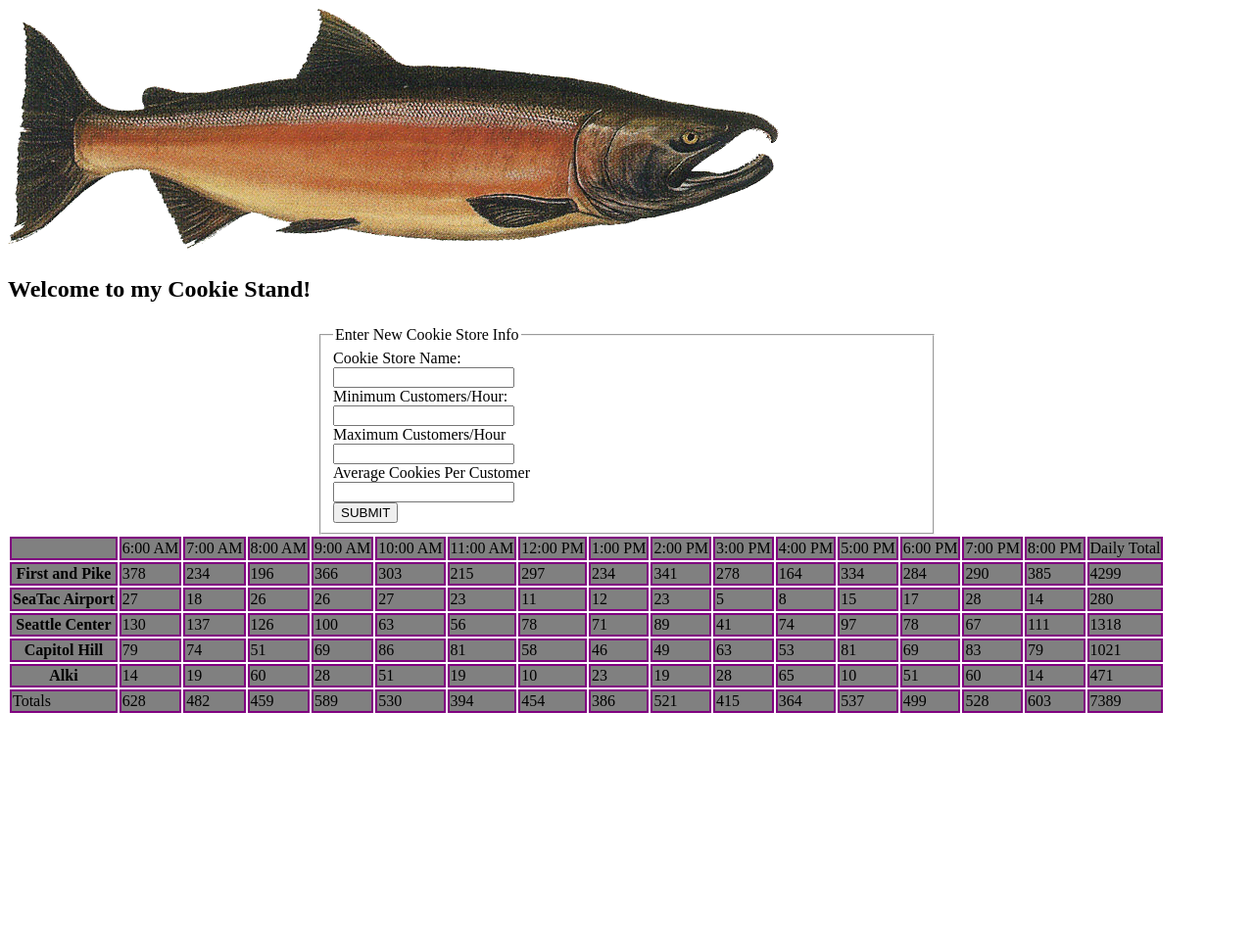
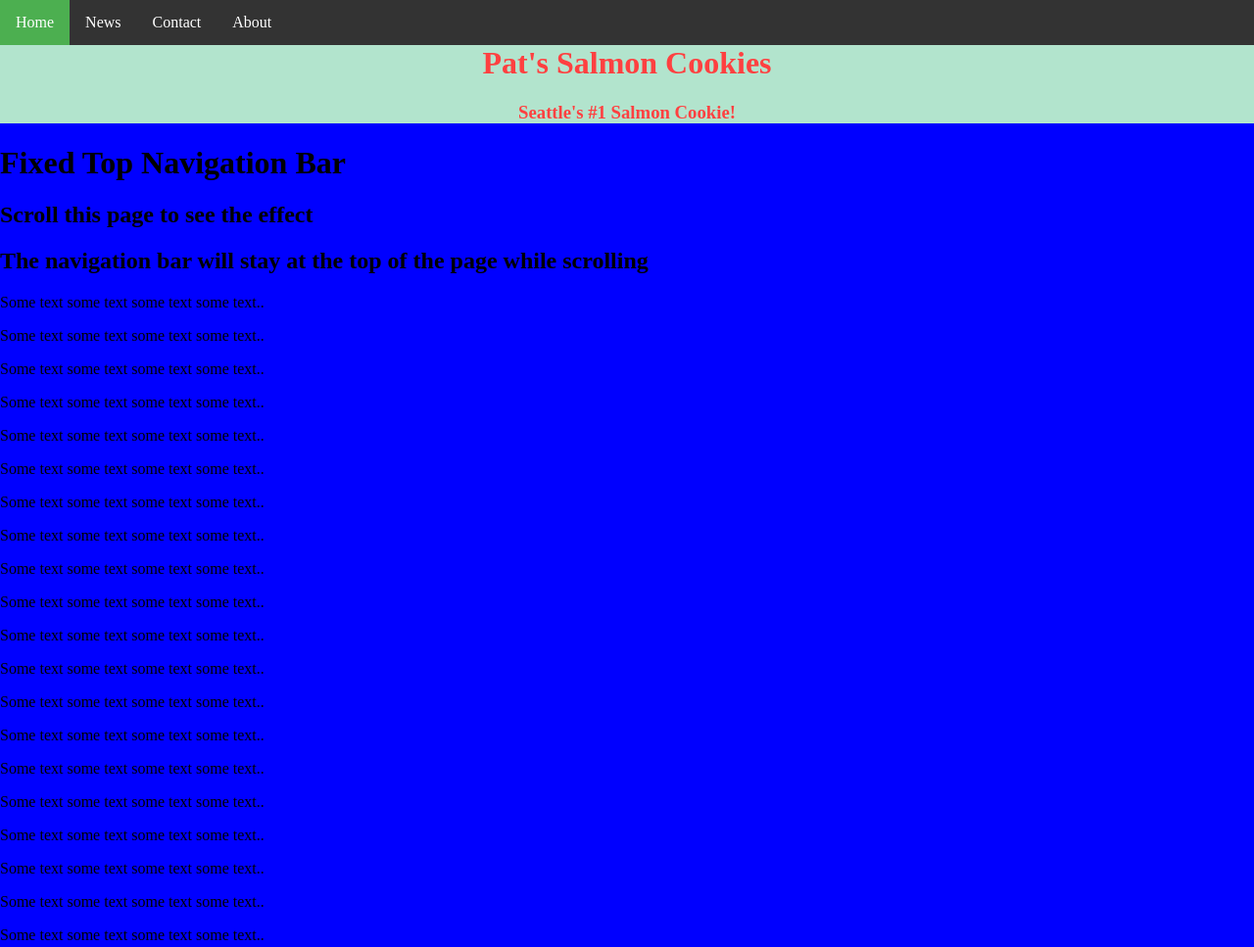
Before and after one commit to Bonanashelby/salmon-cookies, a plain HTML site: page index.html in a window 1280 px wide. Shown: the whole page at 98% size. Before the commit the page ends 800 px from the top, so only its background shows below. Drawn offline with Linux system fonts and the light colour scheme.

Commit message:
css edits

```diff
--- a/app.js
+++ b/app.js
@@ -28,7 +28,8 @@ var storeHours = ['6:00 AM', '7:00 AM', '8:00 AM', '9:00 AM', '10:00 AM', '11:00
 var storeHoursTotal = [];
 
 var stores = [firstAndPike, seaTacAirport, seattleCenter, capitolHill, alki];
-//create table element
+
+//create table element HEADER FUNCTION BEGIN
 var tableEl = document.createElement('table');
 //create header elemenet
 var headerRowEl = document.createElement('tr');
@@ -46,7 +47,8 @@ for (var i = 0; i < storeHours.length; i++) {
 var headerDailyTotalEl = document.createElement('td');
 headerDailyTotalEl.textContent = 'Daily Total';
 headerRowEl.appendChild(headerDailyTotalEl);
-//for loop for stores average cookies
+//HEADER FUNCTION END
+//for loop for stores average cookies MAIN CONTENT FUNCTION
 for (var i = 0; i < stores.length; i++) {
   var currentStore = stores[i];
   currentStore.getAvgCookieCount();
@@ -68,14 +70,16 @@ for (var i = 0; i < stores.length; i++) {
   dailyTotalEl.textContent = currentStore.dailyTotal;
   rowEl.appendChild(dailyTotalEl);
 }
+//MAIN CONTENT FUNCTION END
 //creates total header element on the left column
+//FOOTER FUNCTION
 var totalsRowEl = document.createElement('tr');
-
+//variable for totals header element that appends to the row then to the table
 var headerStoreTotalsEl = document.createElement('td');
 headerStoreTotalsEl.textContent = 'Totals';
 totalsRowEl.appendChild(headerStoreTotalsEl);
 tableEl.appendChild(totalsRowEl);
-
+//variable for all totals
 var allTotalsEl = 0;
 
 //creates bottom total figures for ea hour at all stores
@@ -87,16 +91,18 @@ for (var i = 0; i < storeHours.length; i++) {
     var currentStore = stores[j];
     hourAllStoreTotals += currentStore.hoursOpen[i];
   }
-  allTotalsEl += hourAllStoreTotals;
+  allTotalsEl += hourAllStoreTotals;//so that after the function ends the total stays
+  //total column element
   var totalColumnEl = document.createElement('td');
   totalColumnEl.textContent = hourAllStoreTotals;
   totalsRowEl.appendChild(totalColumnEl);
 
 }
+//last totals element under display totals
 var allTotalsLastEl = document.createElement('td');
 allTotalsLastEl.textContent = allTotalsEl;
 totalsRowEl.appendChild(allTotalsLastEl);
-
+//FOOTER FUNCTION END
 console.log(storeHoursTotal);
 document.body.appendChild(tableEl);
 
@@ -139,7 +145,8 @@ function handleSubmit(event){ //using this function to call addEventListener - i
     var storeHourEl = document.createElement('td');
     storeHourEl.textContent = store.hoursOpen[j];
     rowEl.appendChild(storeHourEl);
-  }//daily total element
+  }
+  //daily total element
   var dailyTotalEl = document.createElement('td');
   dailyTotalEl.textContent = store.dailyTotal;
   rowEl.appendChild(dailyTotalEl);
--- a/index.html
+++ b/index.html
@@ -5,33 +5,62 @@
     <title></title>
     <link rel="stylesheet" href="style.css">
   </head>
-  <body>
-    <div>
-      <img src = "salmon.png"></img>
-    </div>
-    <section id="table"></section>
+<body>
+<header>
+<h1>Pat's Salmon Cookies</h1>
+<h3>Seattle's #1 Salmon Cookie!</h3>
+</header>
+<ul>
+  <li><a class="active" href="#home">Home</a></li>
+  <li><a href="#news">News</a></li>
+  <li><a href="#contact">Contact</a></li>
+  <li><a href="#about">About</a></li>
+</ul>
 
-    <section id="main-content">
-      <h1>
-        <p>Welcome to my Cookie Stand!</p>
-      </h1>
-    </section>
-    <div class="form">
-      <form id="new-store-form">
-        <fieldset>
-            <legend>Enter New Cookie Store Info</legend>
-            <label for="cookieStoreName">Cookie Store Name:</label>
-            <input type="text" name="cookieStoreName">
-            <label for="minCust">Minimum Customers/Hour:</label>
-            <input type="number" name="minCust" step=".01">
-            <label for="maxCust">Maximum Customers/Hour</label>
-            <input type="number" name="maxCust" step=".01">
-            <label for="avgCookies">Average Cookies Per Customer</label>
-            <input type="number" name="avgCookies" step=".01">
-            <button type="submit">SUBMIT</button>
-        </fieldset>
-      </form>
-    </div>
-    <script src="app.js" type="text/javascript"></script>
-  </body>
+<h1>Fixed Top Navigation Bar</h1>
+<h2>Scroll this page to see the effect</h2>
+<h2>The navigation bar will stay at the top of the page while scrolling</h2>
+
+<p>Some text some text some text some text..</p>
+<p>Some text some text some text some text..</p>
+<p>Some text some text some text some text..</p>
+<p>Some text some text some text some text..</p>
+<p>Some text some text some text some text..</p>
+<p>Some text some text some text some text..</p>
+<p>Some text some text some text some text..</p>
+<p>Some text some text some text some text..</p>
+<p>Some text some text some text some text..</p>
+<p>Some text some text some text some text..</p>
+<p>Some text some text some text some text..</p>
+<p>Some text some text some text some text..</p>
+<p>Some text some text some text some text..</p>
+<p>Some text some text some text some text..</p>
+<p>Some text some text some text some text..</p>
+<p>Some text some text some text some text..</p>
+<p>Some text some text some text some text..</p>
+<p>Some text some text some text some text..</p>
+<p>Some text some text some text some text..</p>
+<p>Some text some text some text some text..</p>
+
+<!--  <ul>
+    <li><a href="#contact">Contact</a></li>
+    <li class="dropdown">
+      <a href="javascript:void(0)" class="dropbtn">Locations</a>
+      <div class="dropdown-content">
+        <a href="#">1st and Pike</a>
+        <a href="#">SeaTac Airport</a>
+        <a href="#">Seattle Center</a>
+        <a href="#">Capitol Hill</a>
+        <a href="#">Alki</a>
+      </div>
+    </li>
+    <li><a href="#about">About</a></li>
+    <li><a href="#home">Home</a></li>
+  </ul>
+
+  <h1>Pat's Salmon Cookies</h1>
+  <p>Isn't this fun</p>-->
+
+
+</body>
 </html>
--- a/style.css
+++ b/style.css
@@ -1,3 +1,4 @@
+
 #first-user-heading{
   color: green;
 }
@@ -19,3 +20,102 @@ tr, th, td{
   width: 50%;
   margin: auto;
 }
+
+/*body{
+  margin: 0;
+  padding: 0;
+}*/
+body {
+  margin:0;
+  background-color: blue;
+}
+
+header {
+    margin-top: 46px;
+    text-align: center;
+    color: #FF4040;
+    background-color: #b2e4cd;
+    display: block;
+}
+
+ul {
+    list-style-type: none;
+    margin: 0;
+    padding: 0;
+    overflow: hidden;
+    background-color: #333;
+    position: fixed;
+    top: 0;
+    width: 100%;
+}
+
+li {
+    float: left;
+}
+
+li a {
+    display: block;
+    color: white;
+    text-align: center;
+    padding: 14px 16px;
+    text-decoration: none;
+}
+
+li a:hover:not(.active) {
+    background-color: #111;
+}
+
+.active {
+    background-color: #4CAF50;
+}
+
+/*ul {
+    list-style-type: none;
+    margin: 0;
+    padding: 0;
+    overflow: hidden;
+    background-color: #FF4040;
+}
+
+li {
+    float: right;
+}
+
+li a, .dropbtn {
+    display: inline-block;
+    color: white;
+    text-align: center;
+    padding: 14px 16px;
+    text-decoration: none;
+}
+
+li a:hover, .dropdown:hover .dropbtn {
+    background-color: #fbb7d2;
+}
+
+li.dropdown {
+    display: inline-block;
+}
+
+.dropdown-content {
+    display: none;
+    position: absolute;
+    background-color: #EBF8F2;
+    min-width: 160px;
+    box-shadow: 0px 8px 16px 0px rgba(0,0,0,0.2);
+    z-index: 1;
+}
+
+.dropdown-content a {
+    color: black;
+    padding: 12px 16px;
+    text-decoration: none;
+    display: block;
+    text-align: center;
+}
+
+.dropdown-content a:hover {background-color: #f1f1f1}
+
+.dropdown:hover .dropdown-content {
+    display: block;
+}*/
```
Also changed, not shown: sales.html (+25 -2 lines), salmon.png (deleted), 1 other file.
